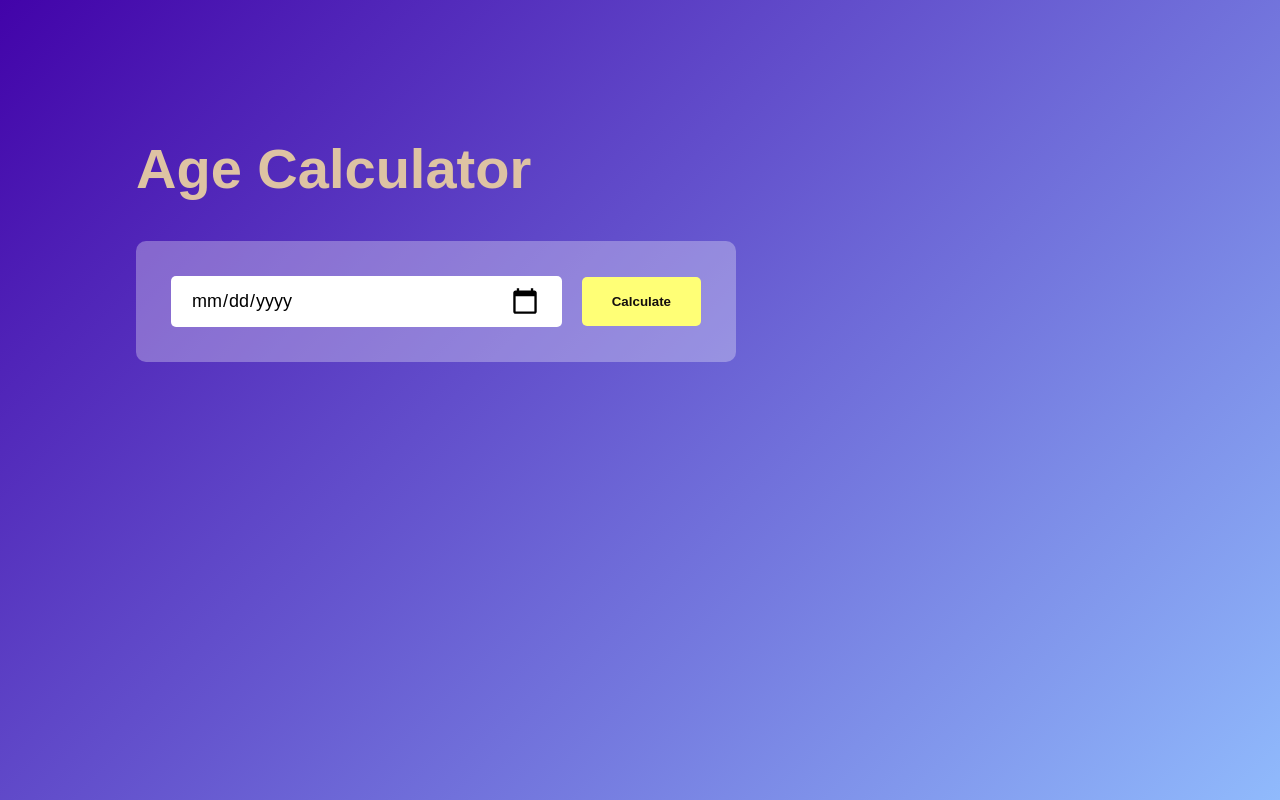
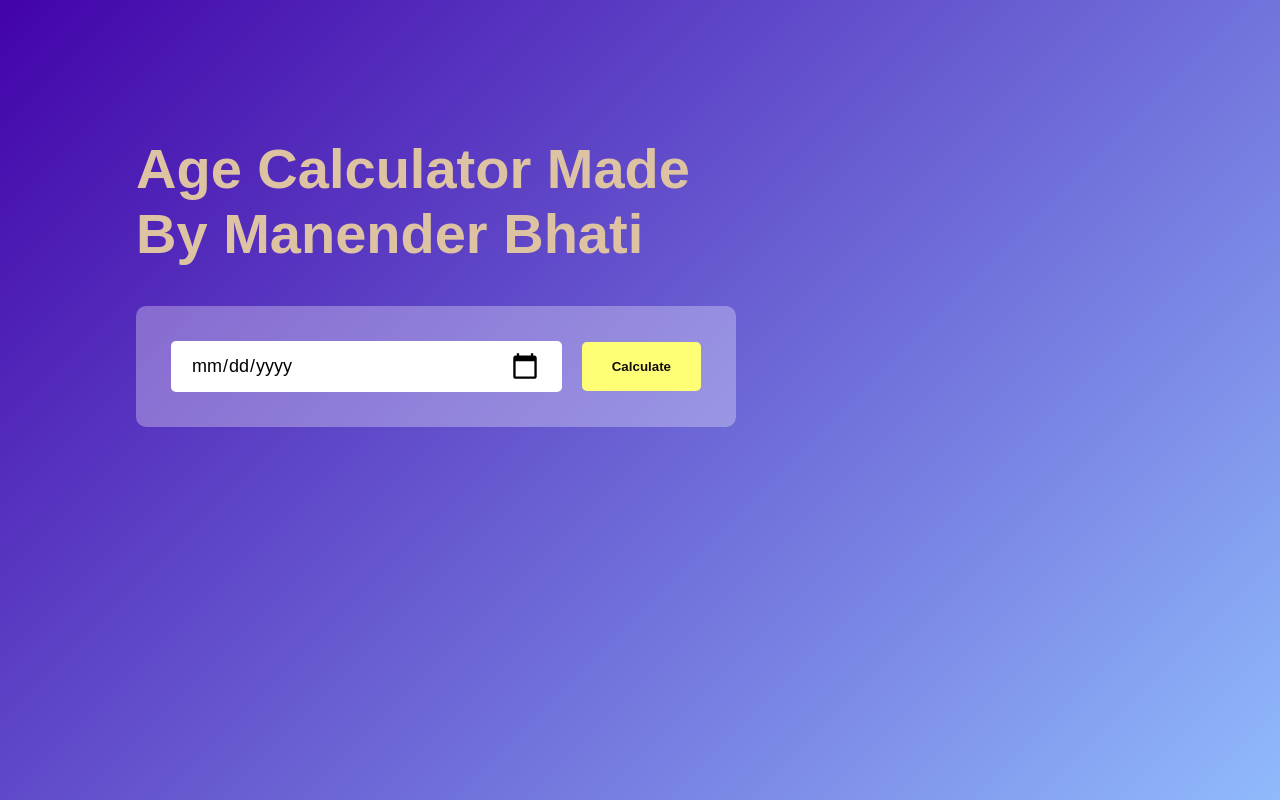
Before and after one commit to manenderbhati188/age-calculator, a plain HTML site: page index.html in a window 1280 px wide. Drawn offline with Linux system fonts and the light colour scheme.

Commit message:
Update index.html
Calculator

```diff
--- a/index.html
+++ b/index.html
@@ -8,7 +8,7 @@
 <body>
         <div class="caintainer">
             <div class="Calculator">
-                <h1>Age Calculator</h1>
+                <h1>Age Calculator Made By Manender Bhati</h1>
                 <div class="input-box">
                     <input type="date" id="date">
                     <button onclick="calculateage()">Calculate</button>
```
